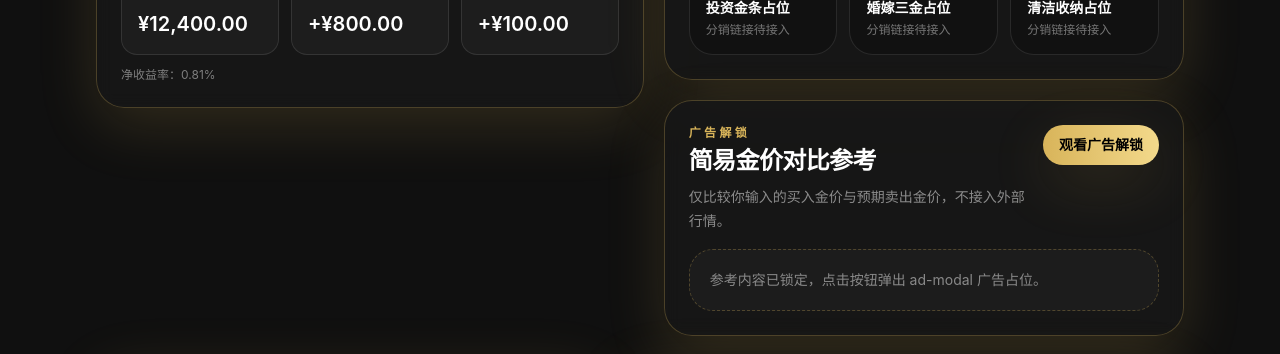
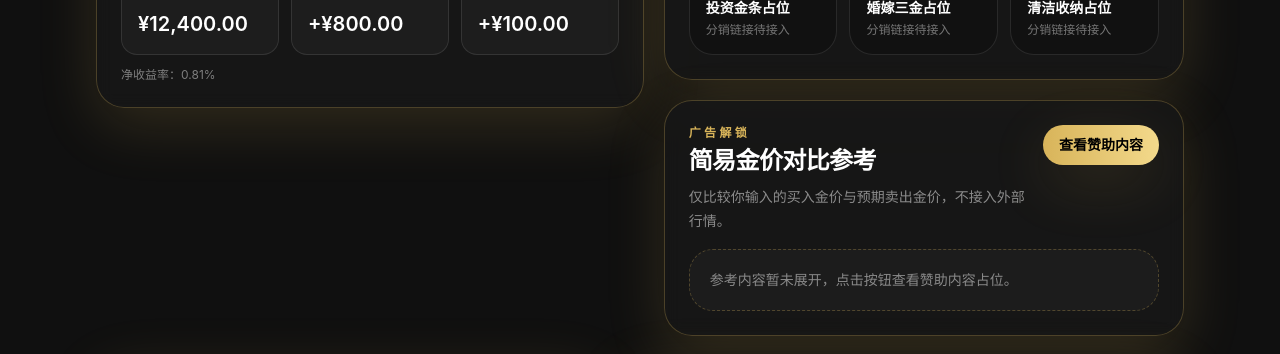
Before and after one commit to haiyangr-cmyk/gold-cost-calculator, a Vue app: page / in a window 1280 px wide. Shown: the part 1020-1374 px from the top of the page. Built offline with nearby package versions, Linux system fonts and the light colour scheme.

Commit message:
improve adsense compliance copy

```diff
--- a/src/App.vue
+++ b/src/App.vue
@@ -128,7 +128,7 @@ function saveCurrentRecord() {
                 <p class="section-desc">仅比较你输入的买入金价与预期卖出金价，不接入外部行情。</p>
               </div>
               <button v-if="!comparisonUnlocked" class="gold-button shrink-0" @click="adModalOpen = true">
-                观看广告解锁
+                查看赞助内容
               </button>
             </div>
 
@@ -146,7 +146,7 @@ function saveCurrentRecord() {
             </div>
 
             <div v-else class="mt-4 rounded-3xl border border-dashed border-luxury-line bg-white/[0.03] p-5 text-sm text-white/[0.48]">
-              参考内容已锁定，点击按钮弹出 ad-modal 广告占位。
+              参考内容暂未展开，点击按钮查看赞助内容占位。
             </div>
           </section>
         </div>
--- a/src/components/AdUnlockModal.vue
+++ b/src/components/AdUnlockModal.vue
@@ -23,7 +23,7 @@ function unlock() {
         <div class="mb-4 flex items-start justify-between gap-4">
           <div>
             <p class="eyebrow">ad-modal</p>
-            <h2 class="section-title">观看广告解锁参考</h2>
+            <h2 class="section-title">查看赞助内容参考</h2>
             <p class="section-desc">广告位占位，后续接入激励广告或自营推广。</p>
           </div>
           <button class="rounded-full border border-white/10 px-3 py-1 text-sm text-white/60" @click="emit('close')">
@@ -34,7 +34,7 @@ function unlock() {
         <AdSlot slot-id="ad-modal" variant="modal" />
 
         <button class="gold-button mt-5 w-full justify-center" @click="unlock">
-          我已观看，解锁简易金价对比参考
+          继续查看简易金价对比参考
         </button>
       </div>
     </div>
```
